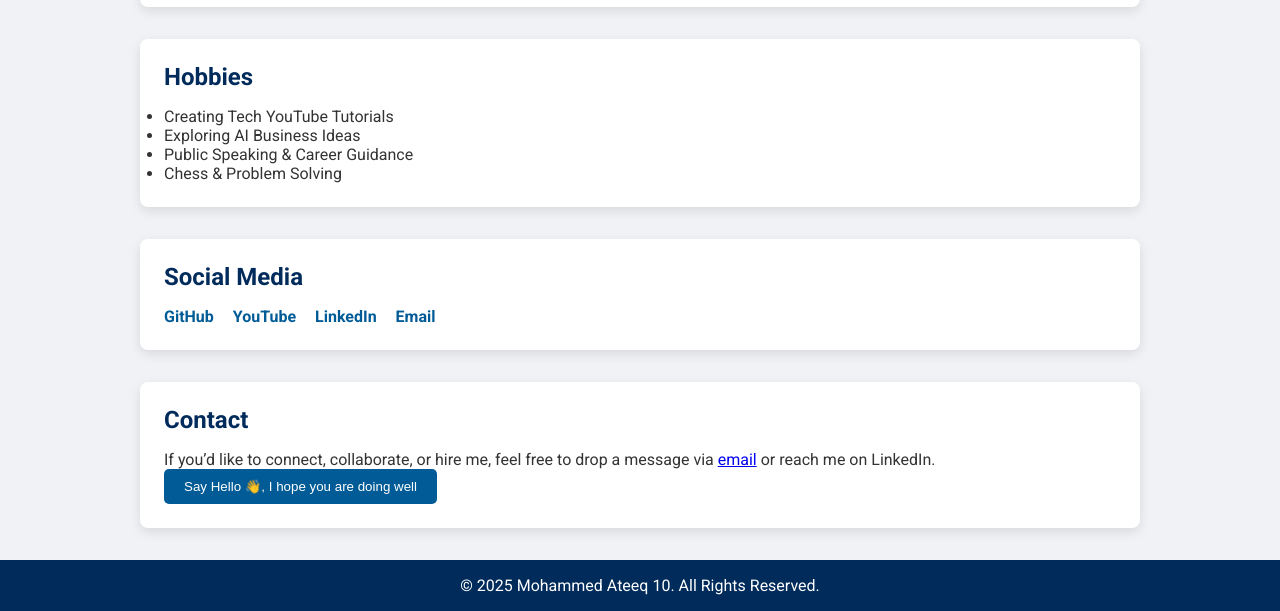
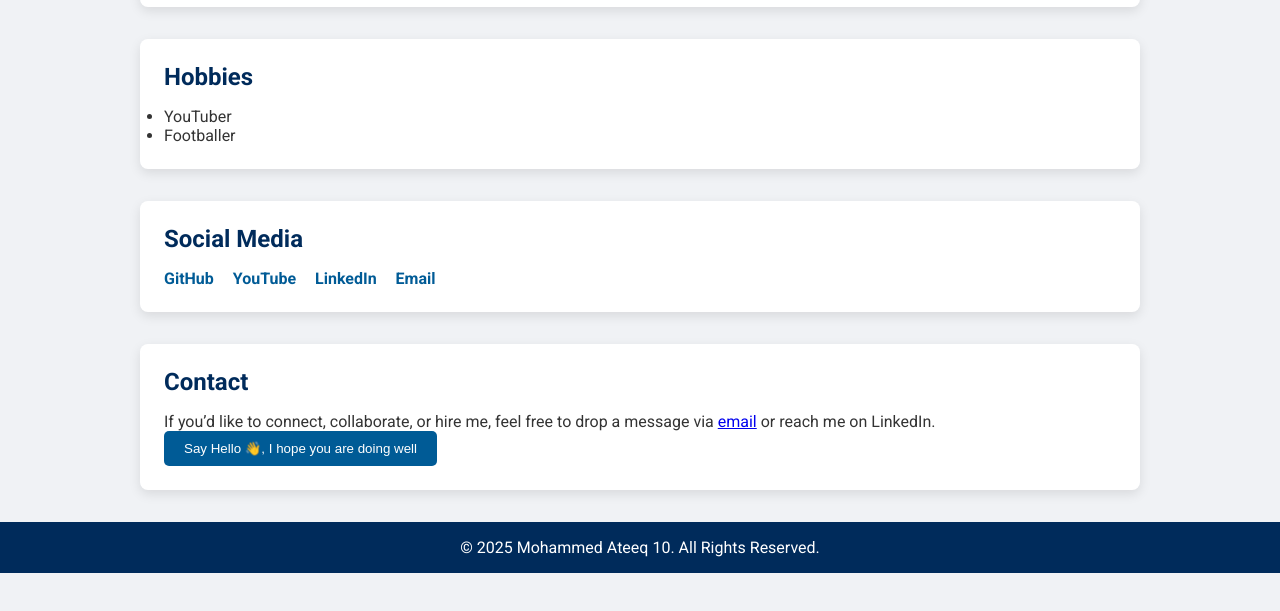
Before and after one commit to maistryateeq/web, a plain HTML site: page index.html in a window 1280 px wide. Shown: the part 2069-2680 px from the top of the page. After the commit the page ends 2642 px from the top, so only its background shows below. Drawn offline with nearby package versions, Linux system fonts and the light colour scheme.

Commit message:
Update index.html

```diff
--- a/index.html
+++ b/index.html
@@ -138,10 +138,8 @@
   <section class="hobbies card" data-aos="fade-up">
     <h2>Hobbies</h2>
     <ul>
-      <li>Creating Tech YouTube Tutorials</li>
-      <li>Exploring AI Business Ideas</li>
-      <li>Public Speaking & Career Guidance</li>
-      <li>Chess & Problem Solving</li>
+      <li>YouTuber</li>
+      <li>Footballer</li>
     </ul>
   </section>
 
```
